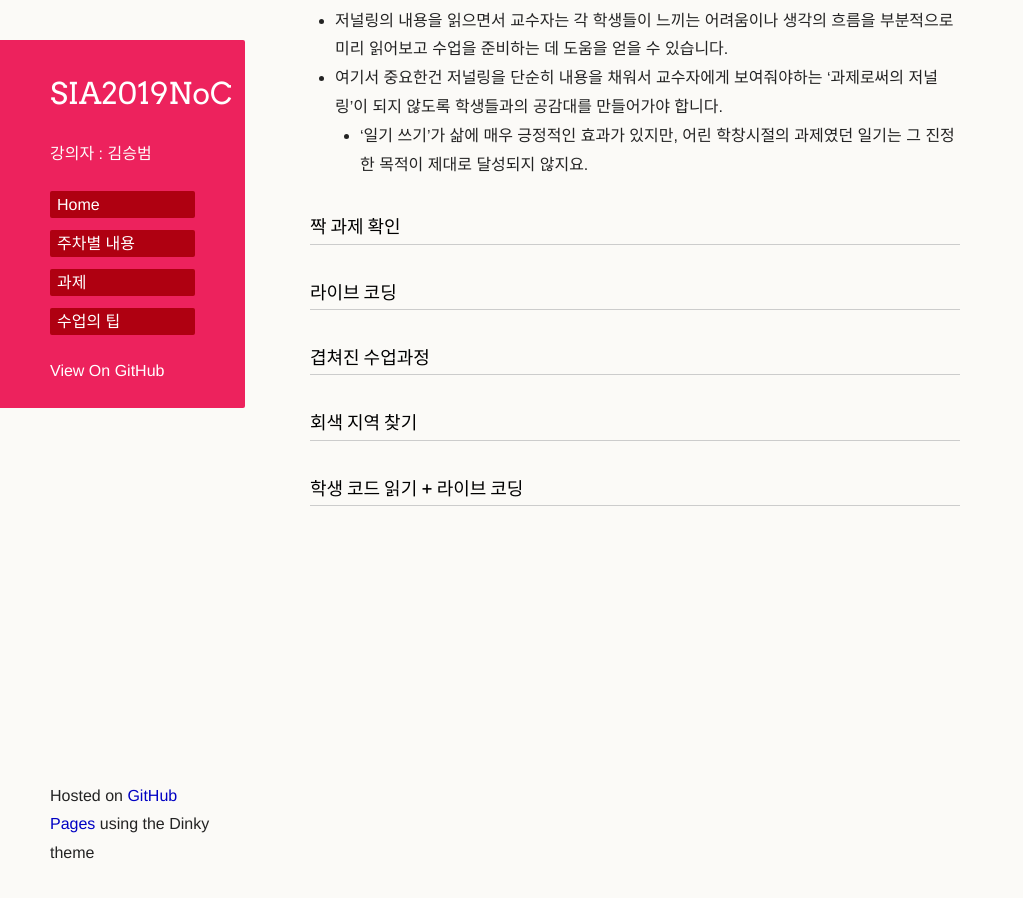
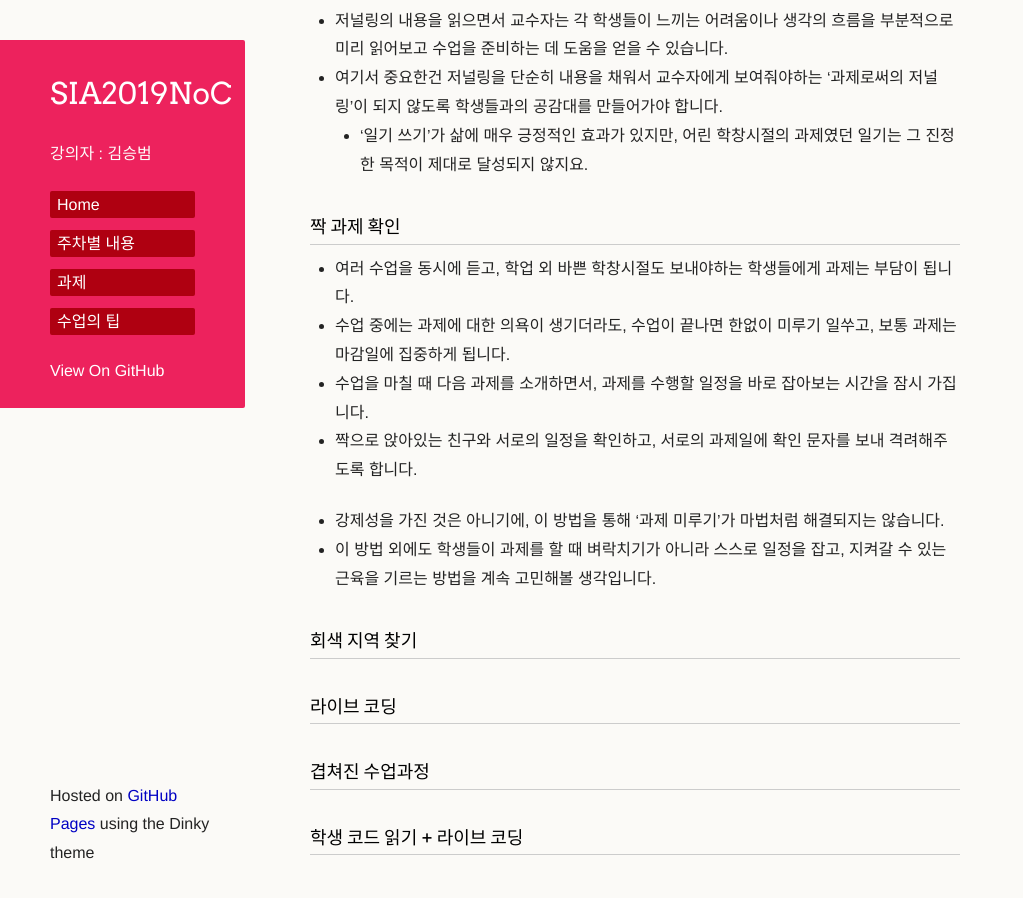
Before and after one commit to picxenk/SIA2019NoC, a Jekyll site: the page built from lecture_tip.md, in a window 1280 px wide and 900 px high, scrolled down 771 px. Shown: the whole window, without its empty margins (0-1023 px from the left). Built offline with Jekyll 4.4.1, drawn with Linux system fonts in a browser that asks for light colours; our own code applies the rules of GitHub Pages for plain Markdown files; a script that is not in the unit is left out; the repository's description, which GitHub fills in, is left out.

Commit message:
Update lecture_tip.md

```diff
--- a/lecture_tip.md
+++ b/lecture_tip.md
@@ -23,6 +23,16 @@
 
 
 ### 짝 과제 확인
+ * 여러 수업을 동시에 듣고, 학업 외 바쁜 학창시절도 보내야하는 학생들에게 과제는 부담이 됩니다.
+ * 수업 중에는 과제에 대한 의욕이 생기더라도, 수업이 끝나면 한없이 미루기 일쑤고, 보통 과제는 마감일에 집중하게 됩니다.
+ * 수업을 마칠 때 다음 과제를 소개하면서, 과제를 수행할 일정을 바로 잡아보는 시간을 잠시 가집니다.
+ * 짝으로 앉아있는 친구와 서로의 일정을 확인하고, 서로의 과제일에 확인 문자를 보내 격려해주도록 합니다.
+
+ * 강제성을 가진 것은 아니기에, 이 방법을 통해 '과제 미루기'가 마법처럼 해결되지는 않습니다.
+ * 이 방법 외에도 학생들이 과제를 할 때 벼락치기가 아니라 스스로 일정을 잡고, 지켜갈 수 있는 근육을 기르는 방법을 계속 고민해볼 생각입니다.
+
+
+### 회색 지역 찾기
 
 
 ### 라이브 코딩
```
Also changed, not shown: other parts of lecture_tip.md (+0 -3 lines).
